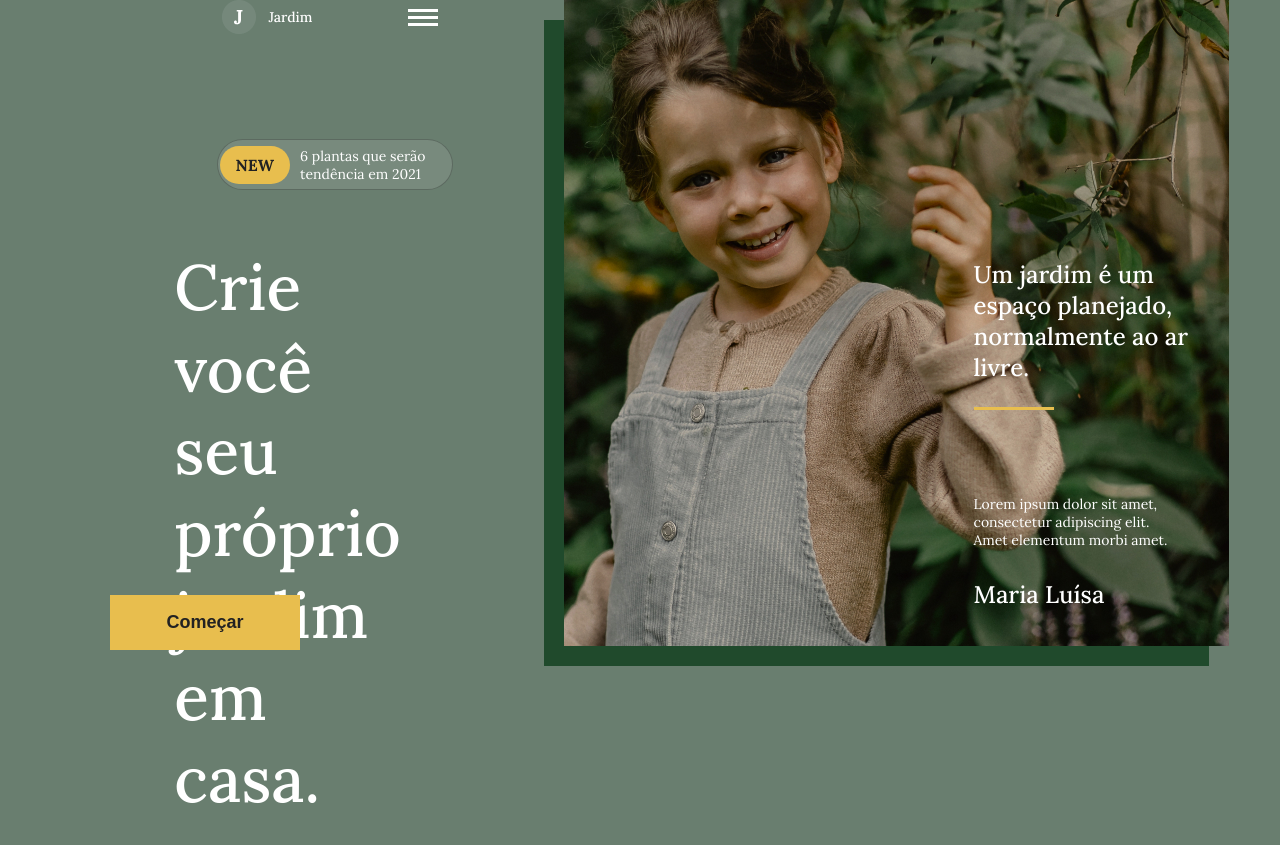
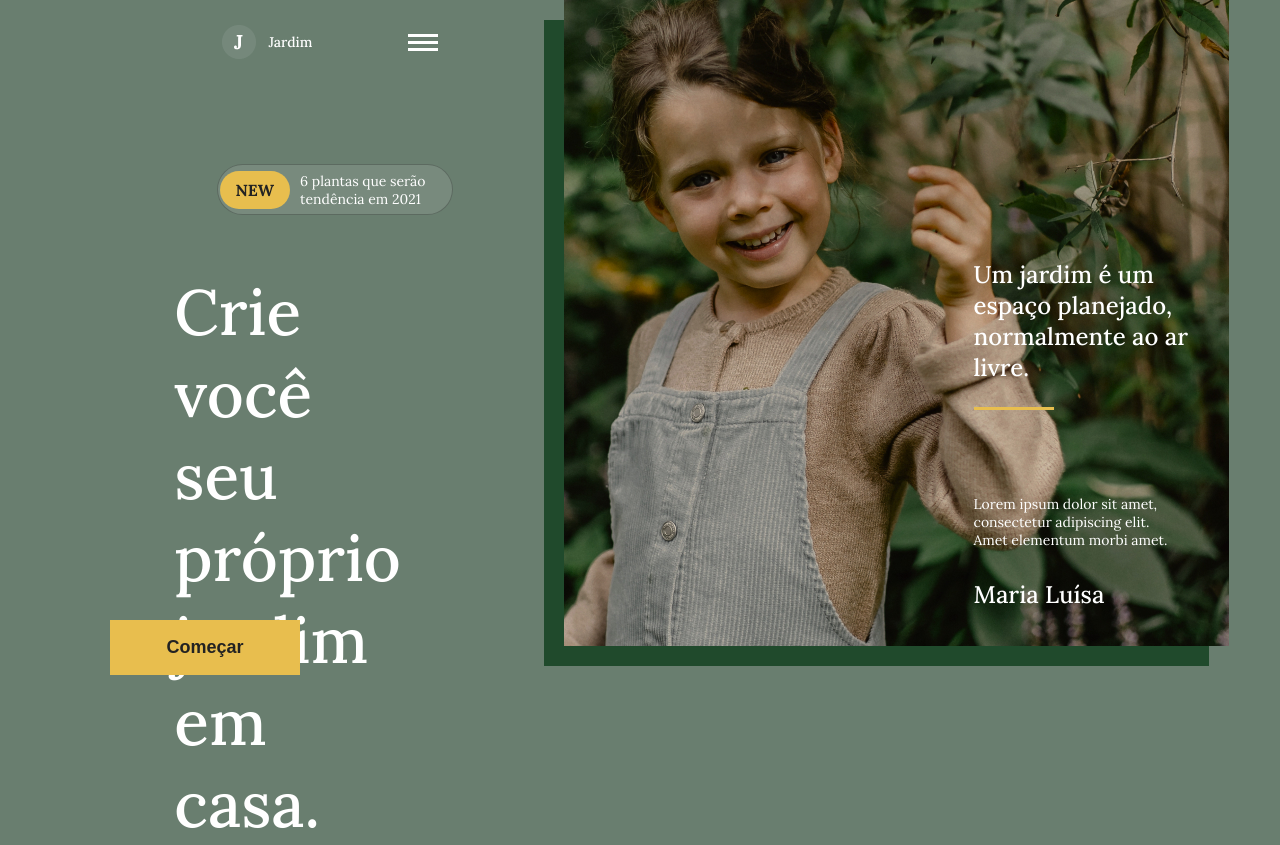
Before and after one commit to xCaio/challanger-codesigners-02, a plain HTML site: page index.html in a window 1280 px wide. Before the commit the page ends 820 px from the top, so only its background shows below. Drawn offline with Linux system fonts and the light colour scheme.

Commit message:
Changing margin-top in main-header

```diff
--- a/css/components/main-header.css
+++ b/css/components/main-header.css
@@ -4,9 +4,7 @@
     width: 50%;
     height: 34px;
     justify-content: space-between;
-    margin-bottom: 105px;
-    margin-left: 130px;
-
+    margin: 25px 0px 105px 130px;
 }
 .main-header .title{
     margin-left: 13px;
```
